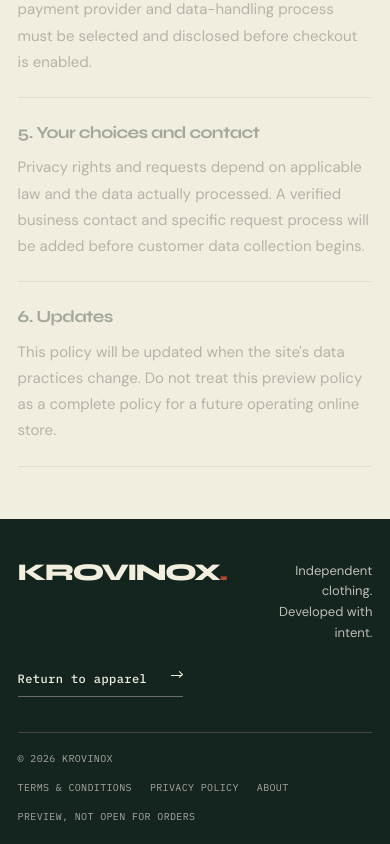
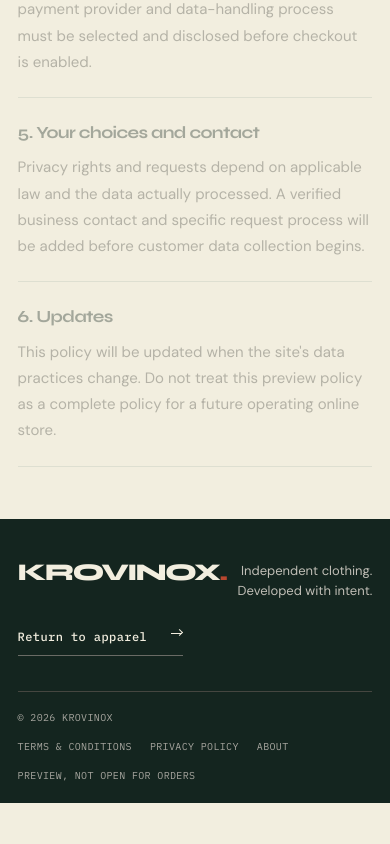
Before and after one commit to som76377-alt/KROVINOX, a Next.js app: page /privacy in a window 390 px wide. Shown: the part 1350-2194 px from the top of the page. After the commit the page ends 2153 px from the top, so only its background shows below. Built offline with nearby package versions, Linux system fonts and the light colour scheme.

Commit message:
Fix intrinsic-width overflow at 320px mobile layouts

```diff
--- a/app/kinetic.css
+++ b/app/kinetic.css
@@ -180,3 +180,14 @@ h1,h2,h3,.wordmark{font-family:var(--font-display)}
 .hero-orbit-center{position:absolute;display:flex;align-items:flex-start;gap:3px;color:var(--paper);font:800 27px/.9 var(--font-display);letter-spacing:-.1em}
 .hero-orbit-center span{padding-top:1px;color:var(--signal);font:9px/1.2 var(--font-mono),monospace;letter-spacing:0}
 @media(prefers-reduced-motion:no-preference){.hero-orbit-mark svg{animation:hero-stamp-spin 48s linear infinite}}
+
+/* Explicit min-width constraints stop intrinsic content and fixed artwork from widening 320px layouts. */
+.hero-copy,.hero-image-wrap{min-width:0}
+.hero-image{max-width:100%}
+.footer-top,.footer-top>*{min-width:0}
+@media(max-width:640px){
+  .hero-copy,.hero-image-wrap{width:100%;max-width:100%;min-width:0}
+  .hero-image{width:100%;max-width:100%}
+  .footer-top{grid-template-columns:minmax(0,1fr) minmax(0,1fr)}
+  .footer-top>*{min-width:0}
+}
```
